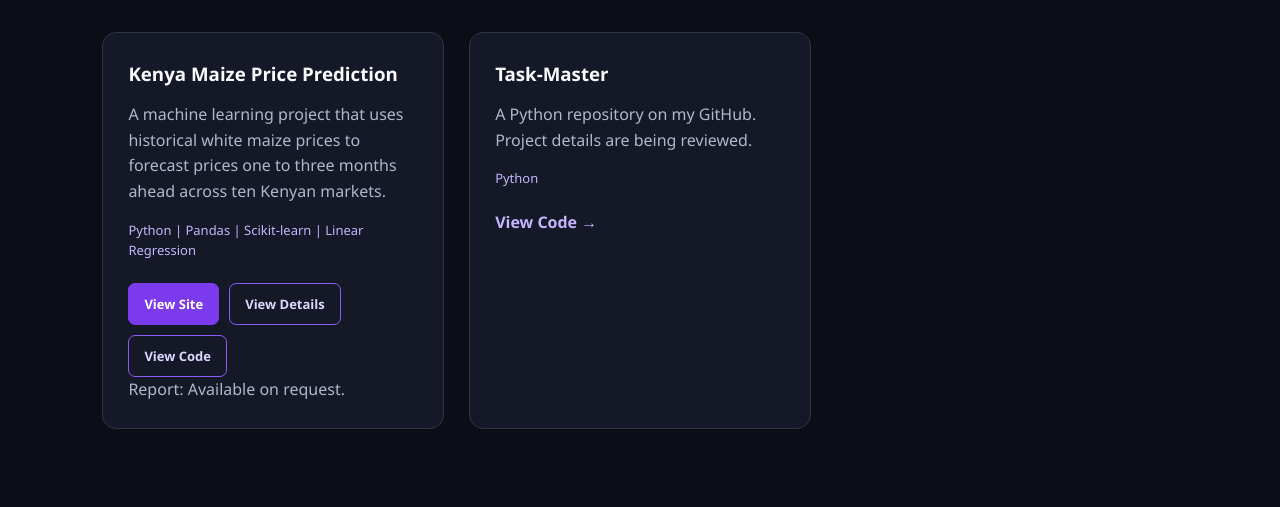
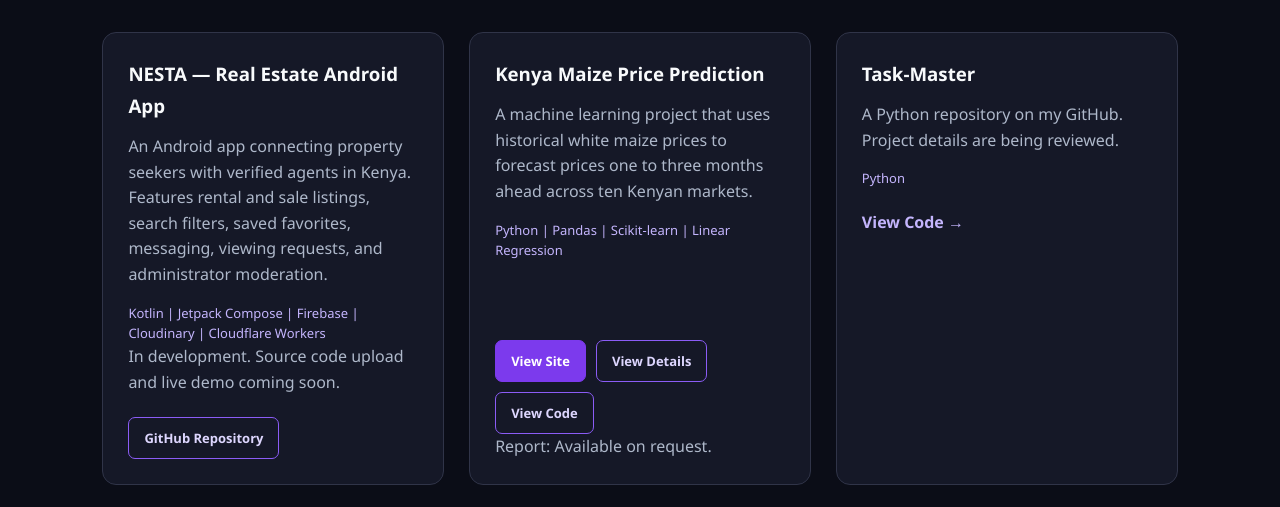
Before and after one commit to AkhwaleLucy/Akhwale_Portfolio, a website: page public/projects.html in a window 1280 px wide. Shown: the part 293-800 px from the top of the page. Drawn offline with Linux system fonts and the light colour scheme.

Commit message:
Add NESTA Android app to portfolio projects

```diff
--- a/public/projects.html
+++ b/public/projects.html
@@ -30,6 +30,27 @@
             </p>
 
             <div class="projects-grid">
+
+                <!-- NESTA Android App -->
+                <article class="project-card">
+                    <div class="project-info">
+                        <h3>NESTA — Real Estate Android App</h3>
+                        <p>
+                            An Android app connecting property seekers with
+                            verified agents in Kenya. Features rental and sale
+                            listings, search filters, saved favorites, messaging,
+                            viewing requests, and administrator moderation.
+                        </p>
+                        <p class="tech">Kotlin | Jetpack Compose | Firebase | Cloudinary | Cloudflare Workers</p>
+                        <p>In development. Source code upload and live demo coming soon.</p>
+                        <div class="project-buttons">
+                            <a href="https://github.com/AkhwaleLucy/NESTA-APP"
+                               target="_blank" rel="noopener noreferrer"
+                               class="project-btn">GitHub Repository</a>
+                        </div>
+                    </div>
+                </article>
+
 
             <!-- Kenya Maize Price Prediction -->
             <div class="project-card">
```
